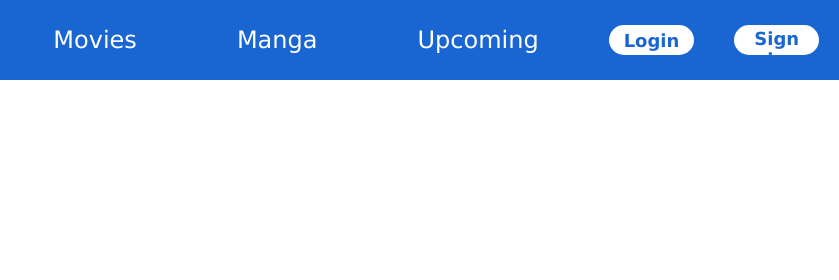
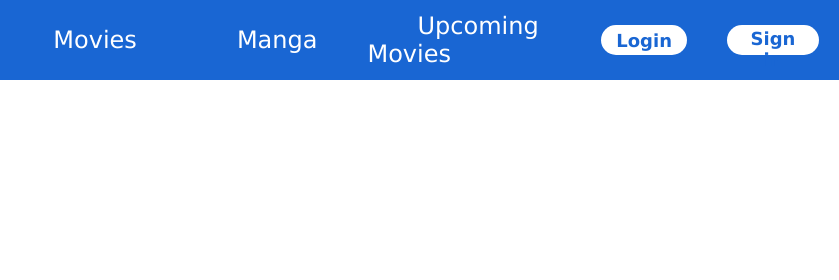
Before and after one commit to margarettefrancis/anistream, a plain HTML site: page index.html in a window 1280 px wide. Shown: the top 280 px of the page, 441-1280 px from the left. Drawn offline with Linux system fonts and the light colour scheme; files whose address does not match are found by name.

Commit message:
upcoming changed to upcoming movies

```diff
--- a/index.html
+++ b/index.html
@@ -18,7 +18,7 @@
             <li><a>Shows</a></li>
             <li><a>Movies</a></li>
             <li><a>Manga</a></li>
-            <li><a>Upcoming</a></li>
+            <li><a>Upcoming Movies</a></li>
         </ul>
 
         <button id="loginBtn"> Login</button>
```
